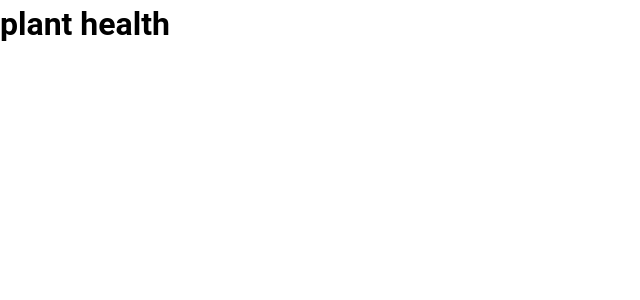
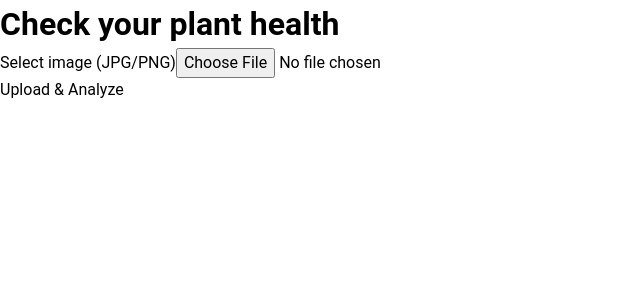
Before and after one commit to Tyson369-369/YourView, a Vue app in the folder frontend/yourview/: page /plant_health in a window 1280 px wide. Shown: the top 300 px of the page, without its empty margins (0-640 px from the left). Built offline with nearby package versions, Linux system fonts and the light colour scheme.

Commit message:
Upload your plant button

```diff
--- a/frontend/yourview/src/pages/plant_health.vue
+++ b/frontend/yourview/src/pages/plant_health.vue
@@ -1,6 +1,54 @@
 <template>
+  <div class="page">
+    <h1 class="title">Check your plant health</h1>
 
-    <h1>
-        plant health
-    </h1>
+    <form class="card" @submit.prevent="handleSubmit">
+      <div class="field">
+        <label class="label">Select image (JPG/PNG)</label>
+        <input
+          class="input"
+          type="file"
+          accept=".jpg,.jpeg,.png"
+          @change="onFileChange"
+          :disabled="loading"
+        />
+      </div>
+
+      <div v-if="previewUrl" class="preview">
+        <img :src="previewUrl" alt="preview" />
+      </div>
+
+      <div class="actions">
+        <button class="btn" type="submit" :disabled="!file || loading">
+          <span v-if="!loading">Upload & Analyze</span>
+          <span v-else>Working…</span>
+        </button>
+      </div>
+
+      <p v-if="error" class="error">{{ error }}</p>
+    </form>
+
+    <div v-if="result" class="result card">
+      <h2 class="subtitle">Analysis Result</h2>
+      <ul class="kv">
+        <li><strong>Compliant:</strong> {{ result.compliant ? 'Yes' : 'No' }}</li>
+        <li v-if="result.trees_counted !== undefined">
+          <strong>Trees counted:</strong> {{ result.trees_counted }}
+        </li>
+        <li v-if="result.standard_met">
+          <strong>Standard:</strong> {{ result.standard_met }}
+        </li>
+        <li v-if="result.confidence !== undefined">
+          <strong>Confidence:</strong> {{ result.confidence }} ({{ toPct(result.confidence_score) }})
+        </li>
+      </ul>
+
+      <p v-if="!result.compliant" class="warn">
+        Not enough trees visible (need at least 3).
+      </p>
+      <p v-else class="ok">
+        Looks good — requirement met.
+      </p>
+    </div>
+  </div>
 </template>
```
